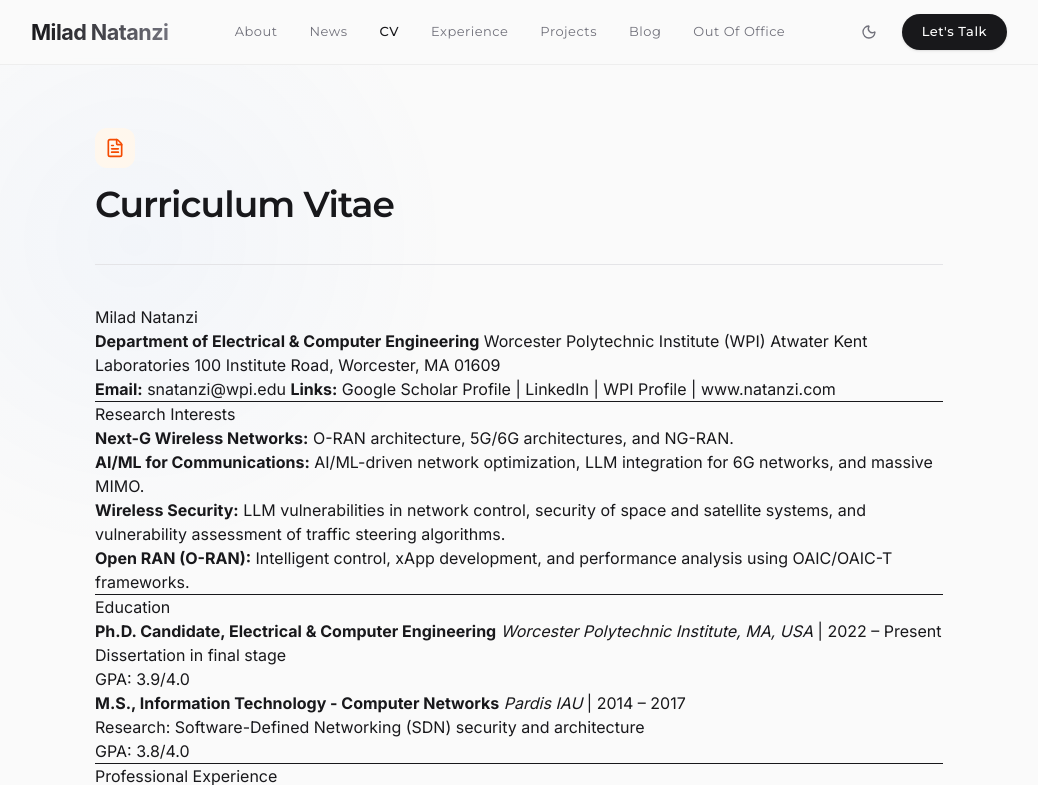
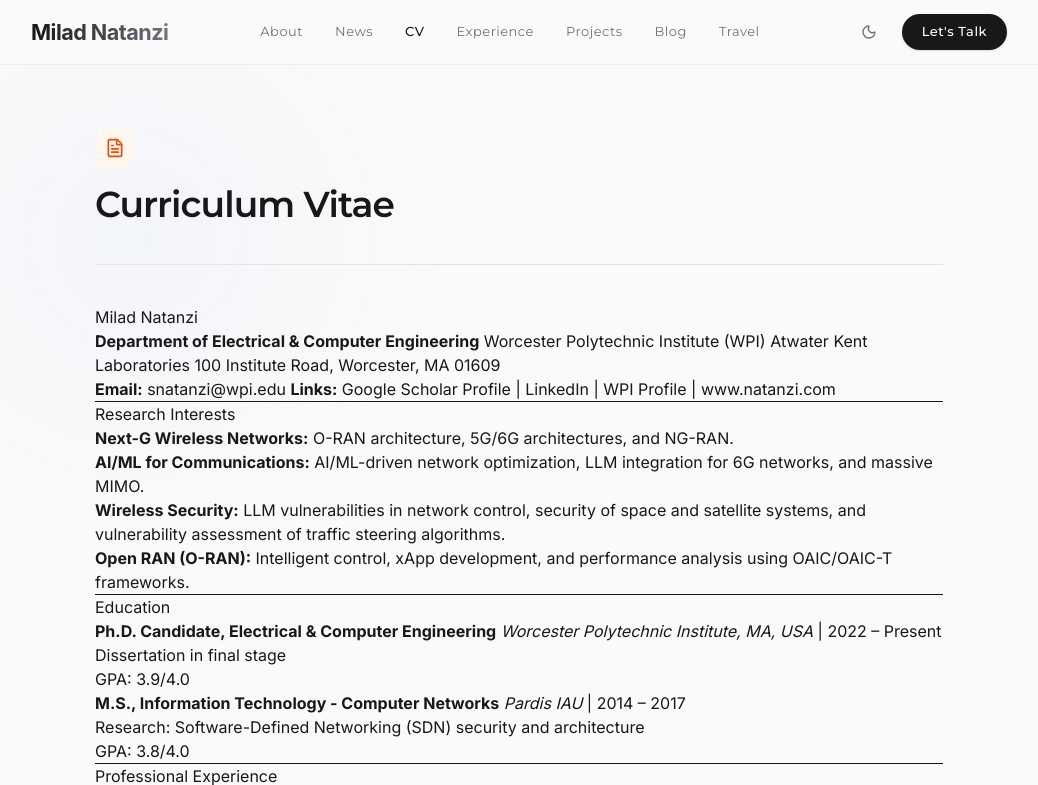
Before and after one commit to natanzi/natanzi.github.io, an Astro site: page /cv in a window 1280 px wide. Shown: the top 785 px of the page, without its empty margins (121-1159 px from the left). Built offline with nearby package versions, Linux system fonts and the light colour scheme; Astro itself is replaced by a stand-in of ours.

Commit message:
content: update 'Out of Office' menu to 'Travel' and refine gallery tagline

```diff
--- a/public/admin/config.yml
+++ b/public/admin/config.yml
@@ -211,9 +211,9 @@ collections:
                   - { label: "Articles & Thoughts (Blog)", value: "blog" }
               - { label: "Visible", name: "visible", widget: "boolean", default: true }
 
-  # ── Gallery — Out of Office ──────────────────────────────────────────────────
+  # ── Gallery — Travel ──────────────────────────────────────────────────
   - name: "gallery"
-    label: "Gallery — Out of Office"
+    label: "Gallery — Travel"
     delete: false
     editor:
       preview: false
--- a/src/pages/cv/index.astro
+++ b/src/pages/cv/index.astro
@@ -194,7 +194,7 @@ import { marked } from "marked";
                     <a
                         href="/gallery"
                         class="nav-link py-1 hover:text-zinc-900 dark:hover:text-white transition-colors"
-                        >Out of office</a
+                        >Travel</a
                     >
                 </div>
 
@@ -266,7 +266,7 @@ import { marked } from "marked";
                 <a
                     href="/gallery"
                     class="mobile-link text-3xl font-montserrat font-light text-zinc-800 dark:text-zinc-200 hover:text-blue-500 dark:hover:text-blue-400 transition-colors capitalize"
-                    >Out of office</a
+                    >Travel</a
                 >
 
                 <div class="pt-8 w-full max-w-[240px]">
--- a/src/pages/gallery/[city].astro
+++ b/src/pages/gallery/[city].astro
@@ -17,7 +17,7 @@ const { city } = Astro.props;
     <head>
         <meta charset="UTF-8" />
         <meta name="viewport" content="width=device-width, initial-scale=1.0" />
-        <title>{city.name} — Out of Office | Milad Natanzi</title>
+        <title>{city.name} — Travel | Milad Natanzi</title>
         <meta
             name="description"
             content={`Photos from ${city.name} by Milad Natanzi. ${city.tagline}`}
@@ -297,7 +297,7 @@ const { city } = Astro.props;
                     <a
                         href="/gallery"
                         class="nav-link py-1 text-zinc-900 dark:text-white transition-colors font-medium"
-                        >Out of office</a
+                        >Travel</a
                     >
                 </div>
 
@@ -369,7 +369,7 @@ const { city } = Astro.props;
                 <a
                     href="/gallery"
                     class="mobile-link text-3xl font-montserrat font-semibold text-zinc-950 dark:text-white transition-colors capitalize"
-                    >Out of office</a
+                    >Travel</a
                 >
 
                 <div class="pt-8 w-full max-w-[240px]">
@@ -389,7 +389,7 @@ const { city } = Astro.props;
                 <p
                     class="text-xs font-semibold uppercase tracking-widest text-zinc-400 dark:text-zinc-500 mb-4"
                 >
-                    Out of Office / {city.name}
+                    Travel / {city.name}
                 </p>
                 <h1
                     class="text-5xl md:text-7xl font-serif text-zinc-900 dark:text-zinc-50 mb-4"
--- a/src/pages/gallery/index.astro
+++ b/src/pages/gallery/index.astro
@@ -9,10 +9,10 @@ const cities = galleryData.cities;
     <head>
         <meta charset="UTF-8" />
         <meta name="viewport" content="width=device-width, initial-scale=1.0" />
-        <title>Out of Office — Gallery | Milad Natanzi</title>
+        <title>Travel — Gallery | Milad Natanzi</title>
         <meta
             name="description"
-            content="A visual journal of places visited by Milad Natanzi. Stepping away from the servers and lab to capture the world in focus."
+            content="A visual journal of places visited by Milad Natanzi. Moments from places I’ve lived, explored, and visited."
         />
 
         <link rel="preconnect" href="https://fonts.googleapis.com" />
@@ -156,7 +156,7 @@ const cities = galleryData.cities;
                     <a
                         href="/gallery"
                         class="nav-link py-1 text-zinc-900 dark:text-white transition-colors font-medium"
-                        >Out of office</a
+                        >Travel</a
                     >
                 </div>
 
@@ -228,7 +228,7 @@ const cities = galleryData.cities;
                 <a
                     href="/gallery"
                     class="mobile-link text-3xl font-montserrat font-light text-zinc-900 dark:text-white transition-colors capitalize"
-                    >Out of office</a
+                    >Travel</a
                 >
 
                 <div class="pt-8 w-full max-w-[240px]">
@@ -258,15 +258,14 @@ const cities = galleryData.cities;
                     </svg>
                     <span
                         class="text-xs font-semibold uppercase tracking-widest text-zinc-400 dark:text-zinc-500"
-                        >Out of Office</span
+                        >Travel</span
                     >
                 </div>
 
                 <p
                     class="text-lg text-zinc-500 dark:text-zinc-400 font-light max-w-xl"
                 >
-                    Stepping away from the servers and lab to capture the world
-                    in focus.
+                    Moments from places I’ve lived, explored, and visited.
                 </p>
                 <div class="mt-8 h-px bg-zinc-200 dark:bg-zinc-800"></div>
             </header>
--- a/src/pages/index.astro
+++ b/src/pages/index.astro
@@ -240,7 +240,7 @@ const siteUrl = "https://natanzi.com";
                 <a href="#experience" class="nav-link py-1 hover:text-zinc-900 dark:hover:text-white transition-colors">Experience</a>
                 <a href="#projects" class="nav-link py-1 hover:text-zinc-900 dark:hover:text-white transition-colors">Projects</a>
                 <a href="#blog" class="nav-link py-1 hover:text-zinc-900 dark:hover:text-white transition-colors">Blog</a>
-                <a href="/gallery" class="nav-link py-1 hover:text-zinc-900 dark:hover:text-white transition-colors">Out of office</a>
+                <a href="/gallery" class="nav-link py-1 hover:text-zinc-900 dark:hover:text-white transition-colors">Travel</a>
             </div>
 
             <div class="flex items-center space-x-4">
@@ -270,7 +270,7 @@ const siteUrl = "https://natanzi.com";
             <a href="#experience" class="mobile-link text-3xl font-montserrat font-semibold text-zinc-950 dark:text-white hover:text-blue-600 dark:hover:text-blue-400 transition-colors capitalize">Experience</a>
             <a href="#projects" class="mobile-link text-3xl font-montserrat font-semibold text-zinc-950 dark:text-white hover:text-blue-600 dark:hover:text-blue-400 transition-colors capitalize">Projects</a>
             <a href="#blog" class="mobile-link text-3xl font-montserrat font-semibold text-zinc-950 dark:text-white hover:text-blue-600 dark:hover:text-blue-400 transition-colors capitalize">Blog</a>
-            <a href="/gallery" class="mobile-link text-3xl font-montserrat font-semibold text-zinc-950 dark:text-white hover:text-blue-600 dark:hover:text-blue-400 transition-colors capitalize">Out of office</a>
+            <a href="/gallery" class="mobile-link text-3xl font-montserrat font-semibold text-zinc-950 dark:text-white hover:text-blue-600 dark:hover:text-blue-400 transition-colors capitalize">Travel</a>
 
             <div class="pt-8 w-full max-w-[240px]">
                 <a href="mailto:milad@natanzi.com" class="mobile-link flex items-center justify-center px-6 py-4 text-[15px] font-montserrat font-medium tracking-[1px] text-white bg-zinc-900 dark:bg-white dark:text-zinc-900 rounded-full shadow-lg active:scale-95 transition-transform uppercase">
@@ -370,17 +370,17 @@ const siteUrl = "https://natanzi.com";
             }
         })}
 
-        <!-- Out of Office / Gallery Section -->
+        <!-- Travel / Gallery Section -->
         <section id="photography" class="mb-32 animate-fade-up delay-300 scroll-mt-24">
             <div class="flex flex-col sm:flex-row sm:items-start justify-between mb-8 gap-4">
                 <div>
                     <div class="flex items-center mb-3">
                         <Camera class="w-4 h-4 text-zinc-500 dark:text-zinc-400 mr-2" />
-                        <h2 class="text-sm font-semibold text-zinc-900 dark:text-zinc-100 uppercase tracking-widest">Out of Office</h2>
+                        <h2 class="text-sm font-semibold text-zinc-900 dark:text-zinc-100 uppercase tracking-widest">Travel</h2>
                         <div class="ml-6 h-px bg-zinc-200 dark:bg-zinc-800 flex-grow w-24"></div>
                     </div>
                     <p class="text-zinc-500 dark:text-zinc-400 font-light text-base leading-relaxed max-w-lg italic font-serif">
-                        Stepping away from the servers and lab to capture the world in focus.
+                        Moments from places I’ve lived, explored, and visited.
                     </p>
                 </div>
                 <a href="/gallery" class="inline-flex items-center text-sm font-semibold text-zinc-500 dark:text-zinc-400 hover:text-zinc-900 dark:hover:text-zinc-100 transition-colors group shrink-0 mt-2 sm:mt-0">
--- a/src/pages/news/index.astro
+++ b/src/pages/news/index.astro
@@ -168,7 +168,7 @@ const sortedNews = [...(newsData.news || [])].sort((a, b) => {
                     <a
                         href="/gallery"
                         class="nav-link py-1 hover:text-zinc-900 dark:hover:text-white transition-colors"
-                        >Out of office</a
+                        >Travel</a
                     >
                 </div>
 
@@ -240,7 +240,7 @@ const sortedNews = [...(newsData.news || [])].sort((a, b) => {
                 <a
                     href="/gallery"
                     class="mobile-link text-3xl font-montserrat font-light text-zinc-800 dark:text-zinc-200 hover:text-blue-500 dark:hover:text-blue-400 transition-colors capitalize"
-                    >Out of office</a
+                    >Travel</a
                 >
 
                 <div class="pt-8 w-full max-w-[240px]">
```
